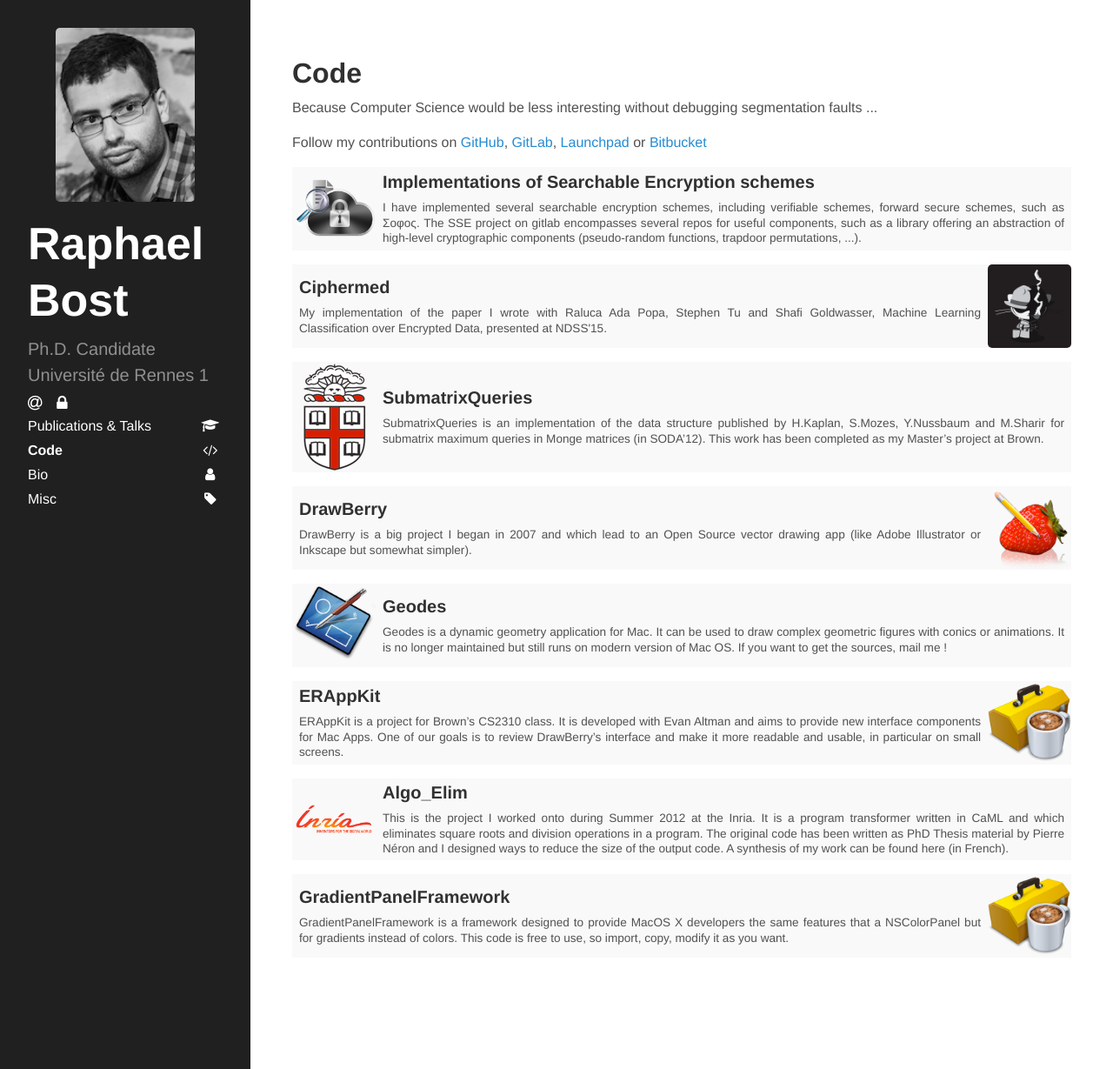
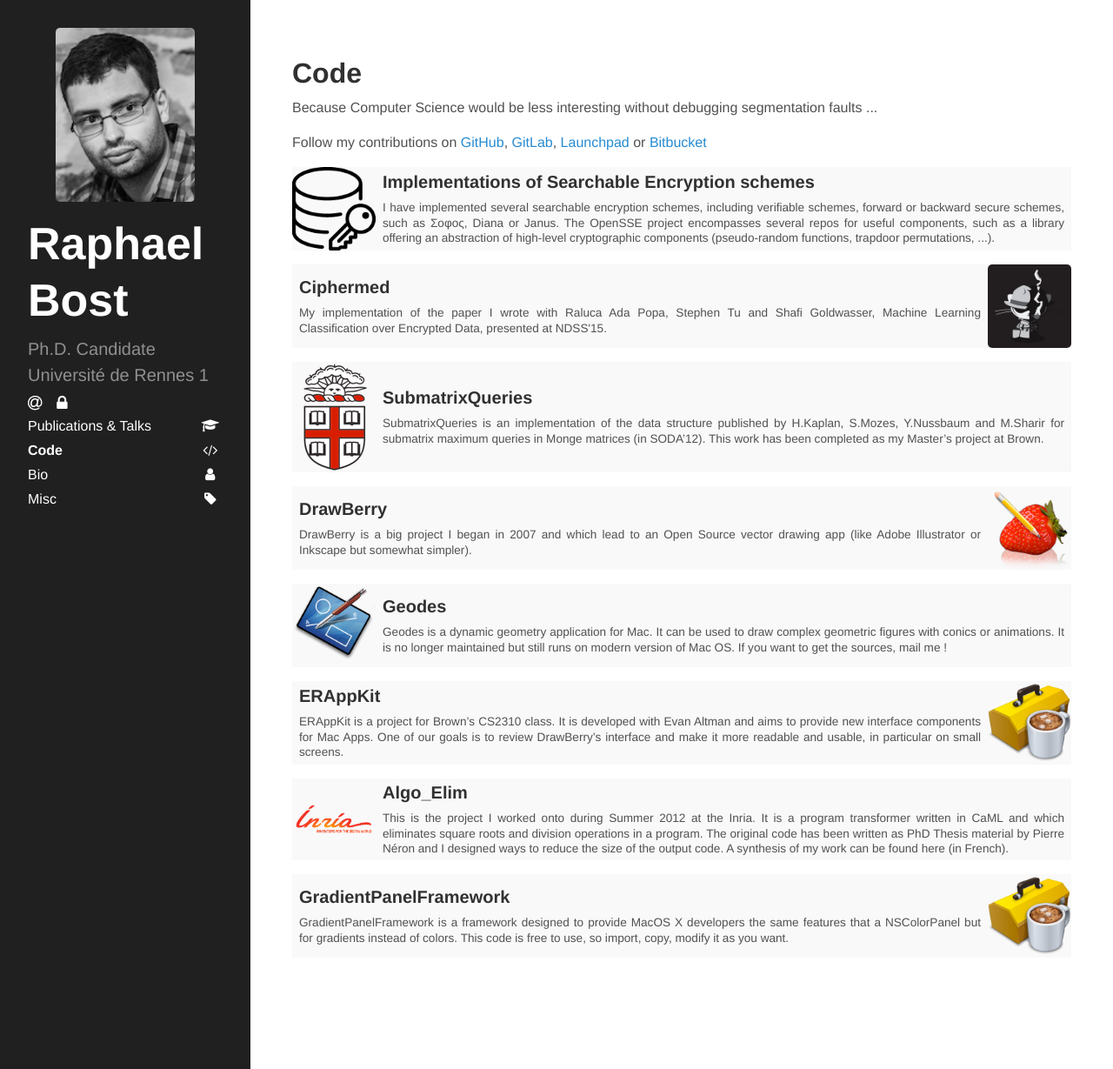
Before and after one commit to rbost/website, a Jekyll site: the page built from code.html, in a window 1280 px wide and 1229 px high. Shown: the whole window at 87% size. Built offline with Jekyll 4.4.1, drawn with Linux system fonts in a browser that asks for light colours; some web fonts are replaced.

Commit message:
Link to OpenSSE instead of the old GitLab project

```diff
--- a/_data/code.yml
+++ b/_data/code.yml
@@ -1,7 +1,7 @@
 - title: Implementations of Searchable Encryption schemes
-  description: "I have implemented several searchable encryption schemes, including verifiable schemes, forward secure schemes, such as Σoφoς. The SSE project on gitlab encompasses several repos for useful components, such as a library offering an abstraction of high-level cryptographic components (pseudo-random functions, trapdoor permutations, ...)."
+  description: "I have implemented several searchable encryption schemes, including verifiable schemes, forward or backward secure schemes, such as Σoφoς, Diana or Janus. The OpenSSE project encompasses several repos for useful components, such as a library offering an abstraction of high-level cryptographic components (pseudo-random functions, trapdoor permutations, ...)."
   image: sse.png
-  link: https://gitlab.com/sse
+  link: https://opensse.github.io/
 
 - title: Ciphermed
   description: "My implementation of the paper I wrote with Raluca Ada Popa, Stephen Tu and Shafi Goldwasser, Machine Learning Classification over Encrypted Data, presented at NDSS'15."
```
Also changed, not shown: index.html (+0 -20 lines), assets/sse.png.
